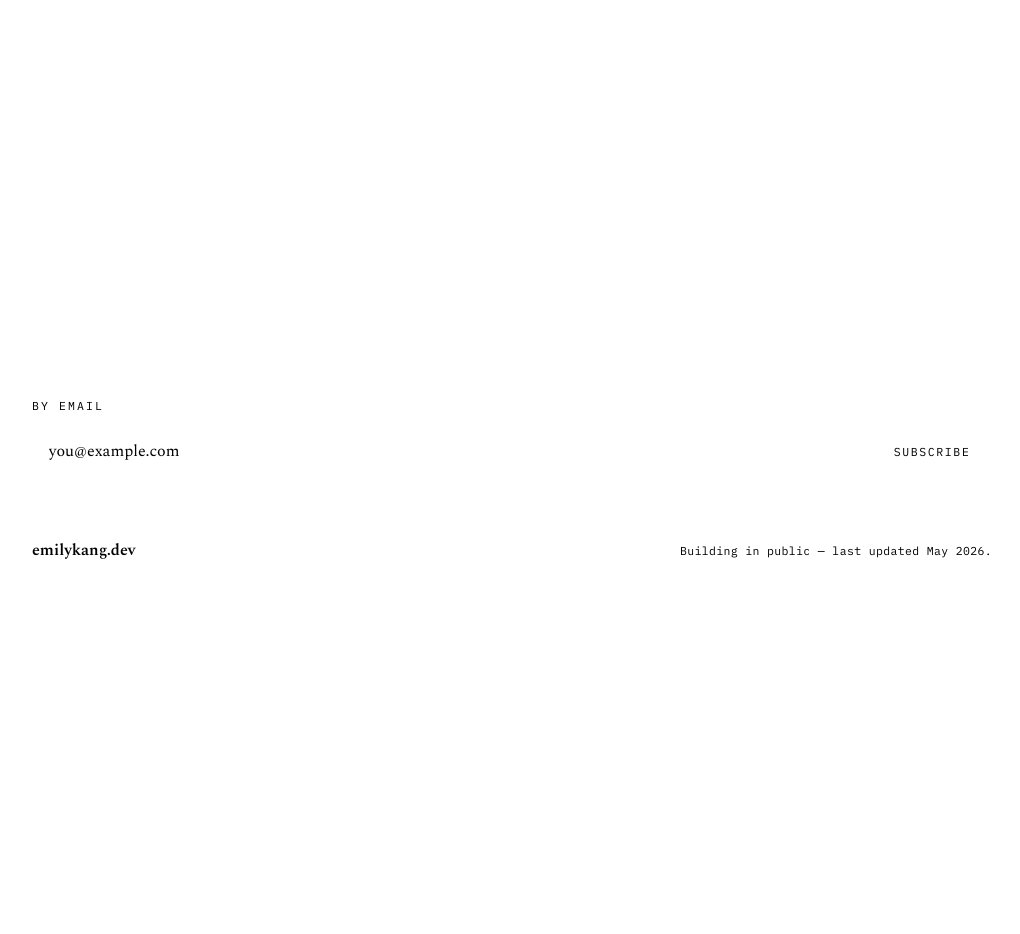
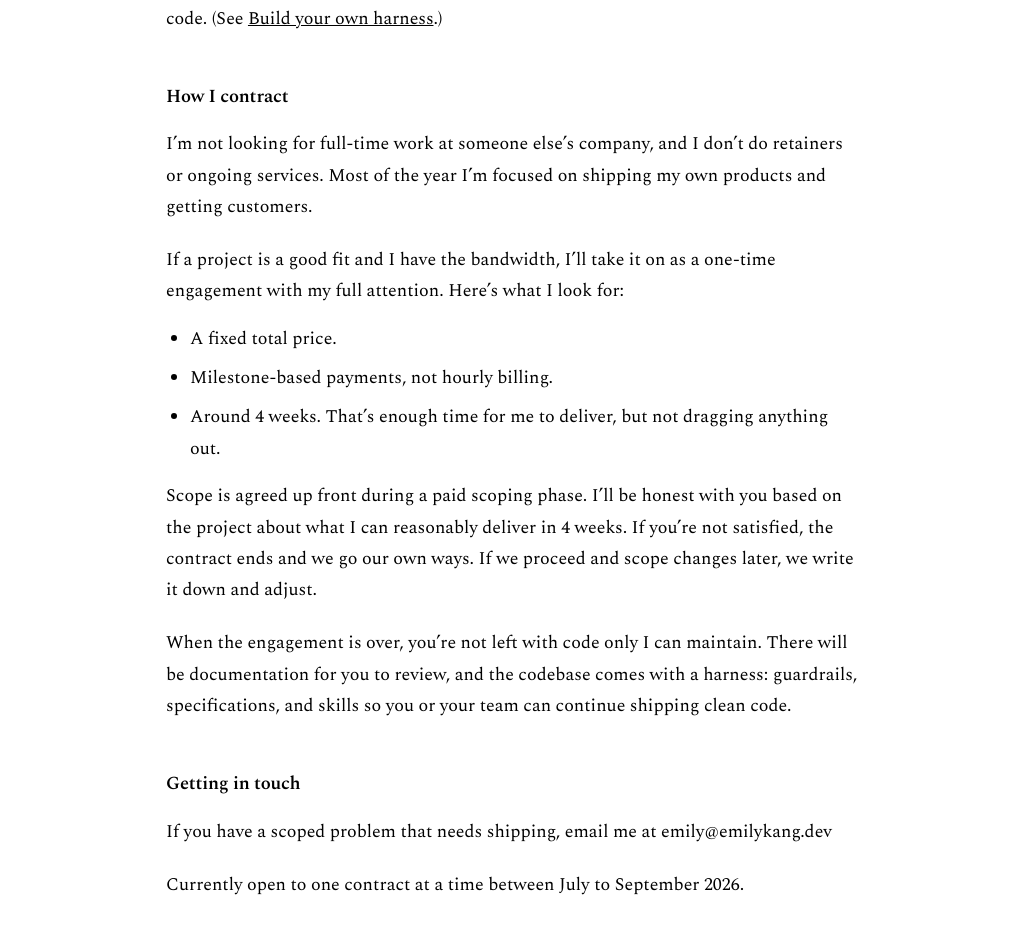
Before and after one commit to emilykangdev/emilykangdev-website, a Next.js app: page /contract in a window 1280 px wide. Before the commit this address had no page. Shown: the part 500-1434 px from the top of the page, without its empty margins (128-1148 px from the left). Before the commit the page ends 1096 px from the top, so only its background shows below. Built offline with nearby package versions, Linux system fonts and the light colour scheme.

Commit message:
remove subscription stuff, add contracting page & nav, update homepage copy

```diff
--- a/app/blog/[slug]/page.tsx
+++ b/app/blog/[slug]/page.tsx
@@ -8,7 +8,6 @@ import { Hero } from "@/components/Hero"
 import { mdxComponents } from "@/components/mdxComponents"
 import { TagLink } from "@/components/TagLink"
 import { RelatedPosts } from "@/components/RelatedPosts"
-import { NewsletterSignup } from "@/components/NewsletterSignup"
 import { getAllPosts, getPostBySlug, formatDate, postTags } from "@/lib/posts"
 
 export const dynamicParams = false
@@ -73,8 +72,6 @@ export default function PostPage({ params }: { params: { slug: string } }) {
 
         <RelatedPosts slug={post.slug} />
 
-        <NewsletterSignup />
-
         <Link className="back-link back-link--end" href="/blog">
           &larr; Back to writing
         </Link>
--- /dev/null
+++ b/app/contract/page.tsx
@@ -0,0 +1,84 @@
+import type { Metadata } from "next"
+
+export const metadata: Metadata = {
+  title: "Contract — Emily Kang",
+  description:
+    "I'm a solo entrepreneur and product engineer. I ship my own products and occasionally take short-term contracts.",
+}
+
+export default function ContractPage() {
+  return (
+    <main>
+      <article className="page-body contract-page">
+        <h1>Contract</h1>
+
+        <section>
+          <h2>What I do</h2>
+          <p>
+            I&rsquo;m a solo entrepreneur and product engineer. I built{" "}
+            <strong>Stower</strong> from scratch. It&rsquo;s a Mac app that reads
+            iMessage&rsquo;s database and lets you write drafts for important
+            conversations. It&rsquo;s shipping, and I&rsquo;m working on getting
+            it into the Mac App Store. I&rsquo;ve also built PodcastBrief, an
+            AI-powered pipeline that digests podcast feeds into structured
+            briefs.
+          </p>
+          <p>
+            My process is spec-first: I write down exactly what needs to happen,
+            then let AI execute against that spec. Since Stower, I build and
+            evolve the harness around every project, through guardrails like
+            tests, linting, and skills to keep shipping clean and reliable code.
+            (See <a href="/blog/build-your-own-harness">Build your own harness</a>.)
+          </p>
+        </section>
+
+        <section>
+          <h2>How I contract</h2>
+          <p>
+            I&rsquo;m not looking for full-time work at someone else&rsquo;s
+            company, and I don&rsquo;t do retainers or ongoing services. Most of
+            the year I&rsquo;m focused on shipping my own products and getting
+            customers.
+          </p>
+          <p>
+            If a project is a good fit and I have the bandwidth, I&rsquo;ll take
+            it on as a one-time engagement with my full attention. Here&rsquo;s
+            what I look for:
+          </p>
+          <ul>
+            <li>A fixed total price.</li>
+            <li>Milestone-based payments, not hourly billing.</li>
+            <li>
+              Around 4 weeks. That&rsquo;s enough time for me to deliver, but
+              not dragging anything out.
+            </li>
+          </ul>
+          <p>
+            Scope is agreed up front during a paid scoping phase. I&rsquo;ll be honest with you based on the project about what I can reasonably deliver in 4 weeks.
+            If you&rsquo;re not satisfied, the contract ends and we go our own ways. If we proceed and scope
+            changes later, we write it down and adjust.
+          </p>
+          <p>
+            When the engagement is over, you&rsquo;re not left with code only I
+            can maintain. There will be documentation for you to review, and the
+            codebase comes with a harness: guardrails, specifications, and
+            skills so you or your team can continue shipping clean code.
+          </p>
+        </section>
+
+        <section>
+          <h2>Getting in touch</h2>
+          <p>
+            If you have a scoped problem that needs shipping, email me at{" "}
+            <a href="mailto:emily@emilykang.dev" className="underline-accent">
+              emily@emilykang.dev
+            </a>
+          </p>
+          <p>
+            Currently open to one contract at a time between July to September 2026.
+          </p>
+        </section>
+      </article>
+    </main>
+  )
+}
--- a/app/globals.css
+++ b/app/globals.css
@@ -261,6 +261,10 @@ a {
 :root[data-theme="day"] .hero--no-day .hero-scrim {
   display: none;
 }
+:root[data-theme="night"] .hero-scrim {
+  background: linear-gradient(180deg, rgba(10, 8, 6, 0.82) 0%, transparent 45%),
+              linear-gradient(to top, rgba(20, 17, 13, 0.85), rgba(20, 17, 13, 0.15) 60%, transparent);
+}
 
 .hero-eyebrow {
   font-family: var(--mono);
@@ -510,6 +514,60 @@ a {
   max-width: var(--maxw);
   margin: clamp(1.5rem, 4vh, 3rem) auto 0;
   padding: 0 clamp(1.1rem, 4vw, 2.5rem);
+}
+
+/* Contract page */
+.contract-page {
+  max-width: 740px;
+  margin: 0 auto;
+  padding: clamp(5rem, 12vh, 8rem) clamp(1.1rem, 4vw, 1.5rem)
+    clamp(3rem, 8vh, 5rem);
+}
+.contract-page h1 {
+  font-family: var(--serif);
+  font-weight: 600;
+  font-size: clamp(2rem, 4vw, 2.6rem);
+  letter-spacing: -0.015em;
+  line-height: 1.15;
+  margin-bottom: 2.5rem;
+}
+.contract-page h2 {
+  font-family: var(--serif);
+  font-size: 1.15rem;
+  font-weight: 600;
+  letter-spacing: -0.01em;
+  color: var(--ink);
+  margin-bottom: 1rem;
+}
+.contract-page section {
+  margin-bottom: 3rem;
+}
+.contract-page p {
+  font-size: 1.12rem;
+  line-height: 1.75;
+}
+.contract-page p + p {
+  margin-top: 1.35rem;
+}
+.contract-page ul {
+  list-style: disc;
+  padding-left: 1.5rem;
+  margin: 1rem 0;
+}
+.contract-page li + li {
+  margin-top: 0.5rem;
+}
+.contract-page li {
+  font-size: 1.12rem;
+  line-height: 1.75;
+}
+.contract-page .underline-accent {
+  background-image: linear-gradient(var(--accent), var(--accent));
+  background-repeat: no-repeat;
+  background-position: 0 92%;
+  background-size: 100% 0.12em;
+  padding-bottom: 0.04em;
+  text-decoration: none;
 }
 /* Series guide in the blog hero — a quiet legend; live series link, empty rest. */
 .series-guide {
@@ -982,116 +1040,6 @@ a.byline-tag:hover {
   letter-spacing: 0.03em;
   color: var(--muted);
 }
-.footer-newsletter {
-  max-width: var(--maxw);
-  margin: 0 auto;
-  padding: 2rem clamp(1.1rem, 4vw, 2.5rem);
-  border-bottom: 1px solid var(--hairline);
-}
-
-/* ============================================================
-   NEWSLETTER
-   ============================================================ */
-.newsletter {
-  margin-top: 3rem;
-  padding-top: 1.5rem;
-  border-top: 1px solid var(--hairline);
-}
-.newsletter-kicker {
-  font-family: var(--mono);
-  font-size: 0.72rem;
-  text-transform: uppercase;
-  letter-spacing: 0.18em;
-  color: var(--muted);
-  margin-bottom: 0.9rem;
-}
-.newsletter-lede {
-  font-family: var(--serif);
-  font-size: 1.05rem;
-  line-height: 1.6;
-  color: var(--ink);
-  max-width: 48ch;
-  margin-bottom: 1.35rem;
-}
-.newsletter-form {
-  display: flex;
-  flex-wrap: wrap;
-  align-items: center;
-  gap: 0.6rem;
-}
-.newsletter-input {
-  flex: 1 1 17rem;
-  min-width: 0;
-  font-family: var(--serif);
-  font-size: 1rem;
-  color: var(--ink);
-  background: var(--surface);
-  border: 1px solid var(--hairline);
-  border-radius: 999px;
-  padding: 0.62rem 1.05rem;
-  transition: border-color 0.18s ease, box-shadow 0.18s ease;
-}
-.newsletter-input::placeholder {
-  color: color-mix(in srgb, var(--muted) 68%, transparent);
-}
-.newsletter-input:focus-visible {
-  outline: none;
-  border-color: var(--accent);
-  box-shadow: 0 0 0 3px color-mix(in srgb, var(--accent) 22%, transparent);
-}
-.newsletter-input[aria-invalid="true"] {
-  border-color: var(--accent);
-}
-.newsletter-button {
-  flex: 0 0 auto;
-  font-family: var(--mono);
-  font-size: 0.72rem;
-  text-transform: uppercase;
-  letter-spacing: 0.14em;
-  color: var(--bg);
-  background: var(--ink);
-  border: 1px solid var(--ink);
-  border-radius: 999px;
-  padding: 0.66rem 1.35rem;
-  cursor: pointer;
-  transition: background-color 0.18s ease, border-color 0.18s ease,
-    color 0.18s ease, transform 0.18s ease, opacity 0.18s ease;
-}
-.newsletter-button:hover {
-  background: var(--accent);
-  border-color: var(--accent);
-  color: var(--surface);
-}
-.newsletter-button:active {
-  transform: translateY(1px);
-}
-.newsletter-button:disabled {
-  opacity: 0.55;
-  cursor: default;
-  transform: none;
-}
-.newsletter-status {
-  flex-basis: 100%;
-  font-family: var(--mono);
-  font-size: 0.72rem;
-  letter-spacing: 0.03em;
-  color: var(--muted);
-  margin-top: 0.1rem;
-}
-.newsletter-status[data-state="error"] {
-  color: var(--accent);
-}
-.newsletter-status[data-state="done"] {
-  color: var(--accent-2);
-}
-
-/* Footer variant — no separator (the footer supplies its own), compact. */
-.newsletter--footer {
-  margin-top: 0;
-  padding-top: 0;
-  border-top: none;
-}
-
 /* ============================================================
    RESPONSIVE
    ============================================================ */
@@ -1131,7 +1079,4 @@ a.byline-tag:hover {
   .connect-link {
     justify-content: center;
   }
-  .newsletter-button {
-    flex: 1 1 100%;
-  }
 }
--- a/app/page.tsx
+++ b/app/page.tsx
@@ -49,8 +49,7 @@ export default function Home() {
           Let&rsquo;s connect
         </h2>
         <p className="connect-lead">
-          Open to result-based contracts, full-time roles, and conversations
-          about execution and shipping.
+          Open to result-based contracts and conversations about anything interesting.
         </p>
         <div className="connect-links">
           <a className="connect-link" href="mailto:emily@emilykang.dev">
--- a/components/Footer.tsx
+++ b/components/Footer.tsx
@@ -1,11 +1,6 @@
-import { NewsletterSignup } from "@/components/NewsletterSignup"
-
 export function Footer() {
   return (
     <footer className="footer">
-      <div className="footer-newsletter">
-        <NewsletterSignup variant="footer" />
-      </div>
       <div className="footer-inner">
         <span className="footer-mark">emilykang.dev</span>
         <span className="footer-note">
--- a/components/Nav.tsx
+++ b/components/Nav.tsx
@@ -7,6 +7,7 @@ import { ThemeToggle } from "./ThemeToggle"
 const LINKS = [
   { label: "Work", href: "/#work" },
   { label: "Writing", href: "/blog" },
+  { label: "Contracting", href: "/contract" },
   { label: "Contact", href: "/#contact" },
 ]
 
--- a/components/NewsletterSignup.tsx
+++ /dev/null
@@ -1,115 +0,0 @@
-"use client"
-
-import { useId, useState, type FormEvent } from "react"
-
-const BUTTONDOWN_USERNAME = "emilykangdev"
-const ENDPOINT = `https://buttondown.com/api/emails/embed-subscribe/${BUTTONDOWN_USERNAME}`
-const EMAIL_RE = /^[^@\s]+@[^@\s]+\.[^@\s]+$/
-
-type Status = "idle" | "submitting" | "done" | "error"
-
-export function NewsletterSignup({ variant }: { variant?: "footer" }) {
-  const [email, setEmail] = useState("")
-  const [status, setStatus] = useState<Status>("idle")
-  const [message, setMessage] = useState("")
-  const id = useId()
-  const isFooter = variant === "footer"
-
-  async function onSubmit(e: FormEvent<HTMLFormElement>) {
-    e.preventDefault()
-    if (!EMAIL_RE.test(email.trim())) {
-      setStatus("error")
-      setMessage("Please enter a valid email address.")
-      return
-    }
-    setStatus("submitting")
-    setMessage("")
-    try {
-      // no-cors: the embed endpoint 302-redirects to a page without CORS
-      // headers, so we fire-and-forget. An opaque response still means the
-      // POST landed; only a thrown error is a real failure.
-      await fetch(ENDPOINT, {
-        method: "POST",
-        mode: "no-cors",
-        headers: { "Content-Type": "application/x-www-form-urlencoded" },
-        body: new URLSearchParams({ email: email.trim() }),
-      })
-      setStatus("done")
-      setMessage("Thanks — check your inbox to confirm.")
-    } catch {
-      setStatus("error")
-      setMessage("Something went wrong. Please try again.")
-    }
-  }
-
-  return (
-    <section
-      className={isFooter ? "newsletter newsletter--footer" : "newsletter"}
-      aria-labelledby={`${id}-kicker`}
-    >
-      <p className="newsletter-kicker" id={`${id}-kicker`}>
-        {isFooter ? "By email" : "The Newsletter"}
-      </p>
-
-      {!isFooter && (
-        <p className="newsletter-lede">
-          Random topics. Sign up if, somehow, the writing offers value and
-          encourages you to think. No regular cadence.
-        </p>
-      )}
-
-      {status === "done" ? (
-        <p className="newsletter-status" data-state="done" role="status" aria-live="polite">
-          {message}
-        </p>
-      ) : (
-        <form
-          className="newsletter-form"
-          action={ENDPOINT}
-          method="post"
-          onSubmit={onSubmit}
-          noValidate
-        >
-          {/* Native action/method is the no-JS + pre-hydration fallback: it
-              POSTs to Buttondown (real subscribe, no email in a GET URL). After
-              hydration, onSubmit's preventDefault takes over for the on-site flow. */}
-          <input
-            id={id}
-            className="newsletter-input"
-            type="email"
-            name="email"
-            inputMode="email"
-            autoComplete="email"
-            placeholder="you@example.com"
-            aria-label="Email address"
-            aria-invalid={status === "error"}
-            aria-describedby={message ? `${id}-status` : undefined}
-            value={email}
-            disabled={status === "submitting"}
-            onChange={(e) => {
-              setEmail(e.target.value)
-              if (status === "error") {
-                setStatus("idle")
-                setMessage("")
-              }
-            }}
-          />
-          <button className="newsletter-button" type="submit" disabled={status === "submitting"}>
-            {status === "submitting" ? "Subscribing…" : "Subscribe"}
-          </button>
-          {message && (
-            <p
-              className="newsletter-status"
-              id={`${id}-status`}
-              data-state={status}
-              role="status"
-              aria-live="polite"
-            >
-              {message}
-            </p>
-          )}
-        </form>
-      )}
-    </section>
-  )
-}
```
Also changed, not shown: .pi/settings.json (added).
